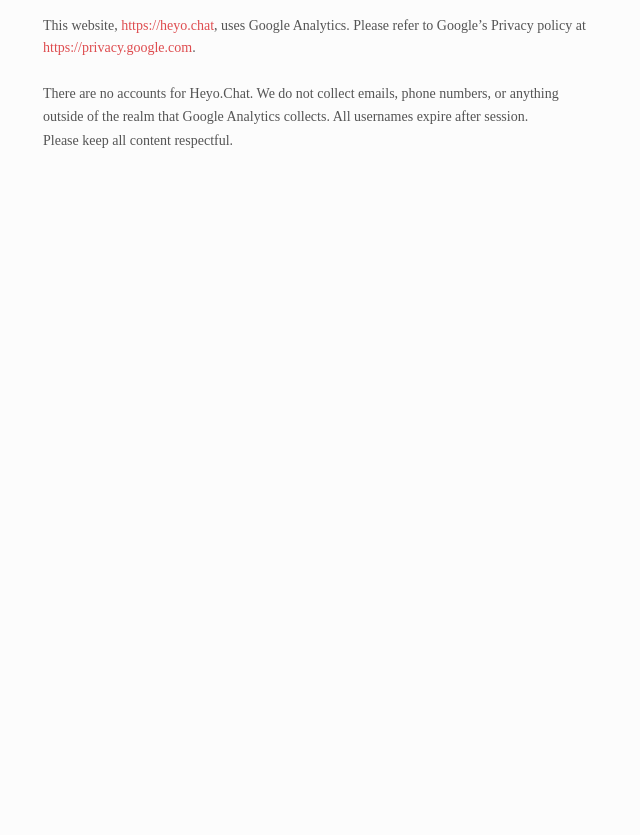
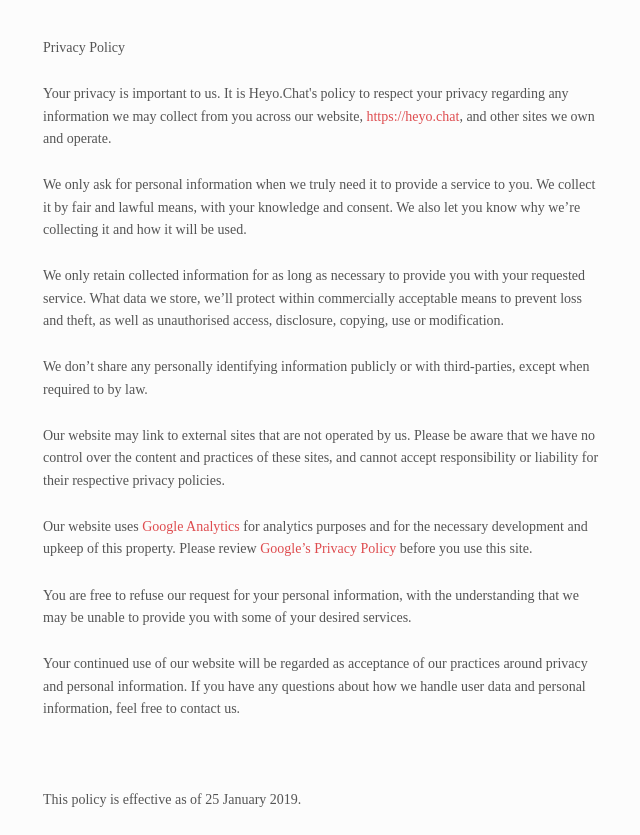
Before and after one commit to tristanisham/heyo.chat, a plain HTML site: page privacy/index.html in a window 1280 px wide. Shown: the part 54-889 px from the top of the page, without its empty margins (319-959 px from the left). Before the commit the page ends 800 px from the top, so only its background shows below. Drawn offline with Linux system fonts and the light colour scheme.

Commit message:
Updated Privacy Policy for real.

```diff
--- a/privacy/index.html
+++ b/privacy/index.html
@@ -5,17 +5,35 @@
         <meta charset="utf-8" />
         <meta name="viewport" content="width=device-width, initial-scale=1">
         <meta name="created" content="2019-01-25T20:20:01-0500"/>
-        <meta name="modified" content="2019-01-25T20:34:24-0500"/>
+        <meta name="modified" content="2019-01-25T20:48:59-0500"/>
         <meta name="tags" content=""/>
         <meta name="last device" content="Tristan’s MacBook Pro"/>
     </head>
     <body>
         <div class="note-wrapper">
             <h1>Heyo.Chat’s Privacy Policy</h1>
-<p>This website, <a href="https://heyo.chat">https://heyo.chat</a>, uses Google Analytics. Please refer to Google’s Privacy policy at <a href="https://privacy.google.com">https://privacy.google.com</a>. </p>
 <br>
-<p>There are no accounts for Heyo.Chat. We do not collect emails, phone numbers, or anything outside of the realm that Google Analytics collects. All usernames expire after session. </p>
-<p><b>Please keep all content respectful.</b> </p>
+<p>										Privacy Policy</p>
+<br>
+<p>Your privacy is important to us. It is Heyo.Chat's policy to respect your privacy regarding any information we may collect from you across our website, <a href="https://heyo.chat">https://heyo.chat</a>, and other sites we own and operate.</p>
+<br>
+<p>We only ask for personal information when we truly need it to provide a service to you. We collect it by fair and lawful means, with your knowledge and consent. We also let you know why we’re collecting it and how it will be used.</p>
+<br>
+<p>We only retain collected information for as long as necessary to provide you with your requested service. What data we store, we’ll protect within commercially acceptable means to prevent loss and theft, as well as unauthorised access, disclosure, copying, use or modification.</p>
+<br>
+<p>We don’t share any personally identifying information publicly or with third-parties, except when required to by law.</p>
+<br>
+<p>Our website may link to external sites that are not operated by us. Please be aware that we have no control over the content and practices of these sites, and cannot accept responsibility or liability for their respective privacy policies.</p>
+<br>
+<p>Our website uses <a href="https://privacy.google.com">Google Analytics</a> for analytics purposes and for the necessary development and upkeep of this property. Please review <a href="https://safety.google/">Google’s Privacy Policy</a> before you use this site. </p>
+<br>
+<p>You are free to refuse our request for your personal information, with the understanding that we may be unable to provide you with some of your desired services.</p>
+<br>
+<p>Your continued use of our website will be regarded as acceptance of our practices around privacy and personal information. If you have any questions about how we handle user data and personal information, feel free to contact us.</p>
+<br>
+<br>
+<br>
+<p>This policy is effective as of 25 January 2019.									</p>
         </div>
         <script type="text/javascript">
             (function() {
```
Also changed, not shown: index.html (+1 -1 lines).
